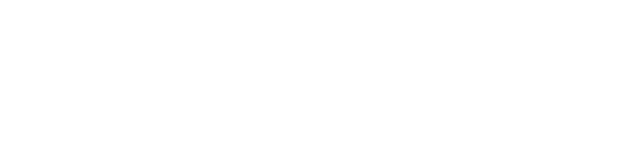
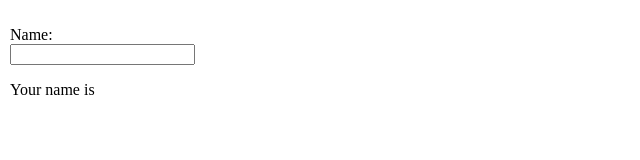
Before and after one commit to funbek/angular-project, a plain HTML site: page index.html in a window 1280 px wide. Shown: the whole page, without its empty margins (0-640 px from the left). Drawn offline with nearby package versions, Linux system fonts and the light colour scheme.

Commit message:
+ ng-app

```diff
--- a/index.html
+++ b/index.html
@@ -20,32 +20,16 @@
         <![endif]-->
 
         <link rel="stylesheet" href="css/style.css">
+        <script src="http://ajax.googleapis.com/ajax/libs/angularjs/1.2.26/angular.min.js"></script>
     </head>
     <body>
         <!--[if lt IE 7]>
             <p class="browsehappy">You are using an <strong>outdated</strong> browser. Please <a href="http://browsehappy.com/">upgrade your browser</a> to improve your experience.</p>
         <![endif]-->
 
-        <div id="wrapper">
-            <!-- begining header -->
-            <header class="block-header">
-
-            </header>
-            <!-- end header -->
-
-            <!-- begining content -->
-            <div class="block-content">
-
-
-
-            </div>
-            <!-- end content -->
-
-            <!-- begining footer -->
-            <footer class="block-footer">
-
-            </footer>
-            <!-- end header -->
+        <div ng-app="">
+            <p>Name: <input type="text" ng-model="name"></p>
+            <div>Your name is <span ng-bind="name"></span></div>
         </div>
 
 
```
